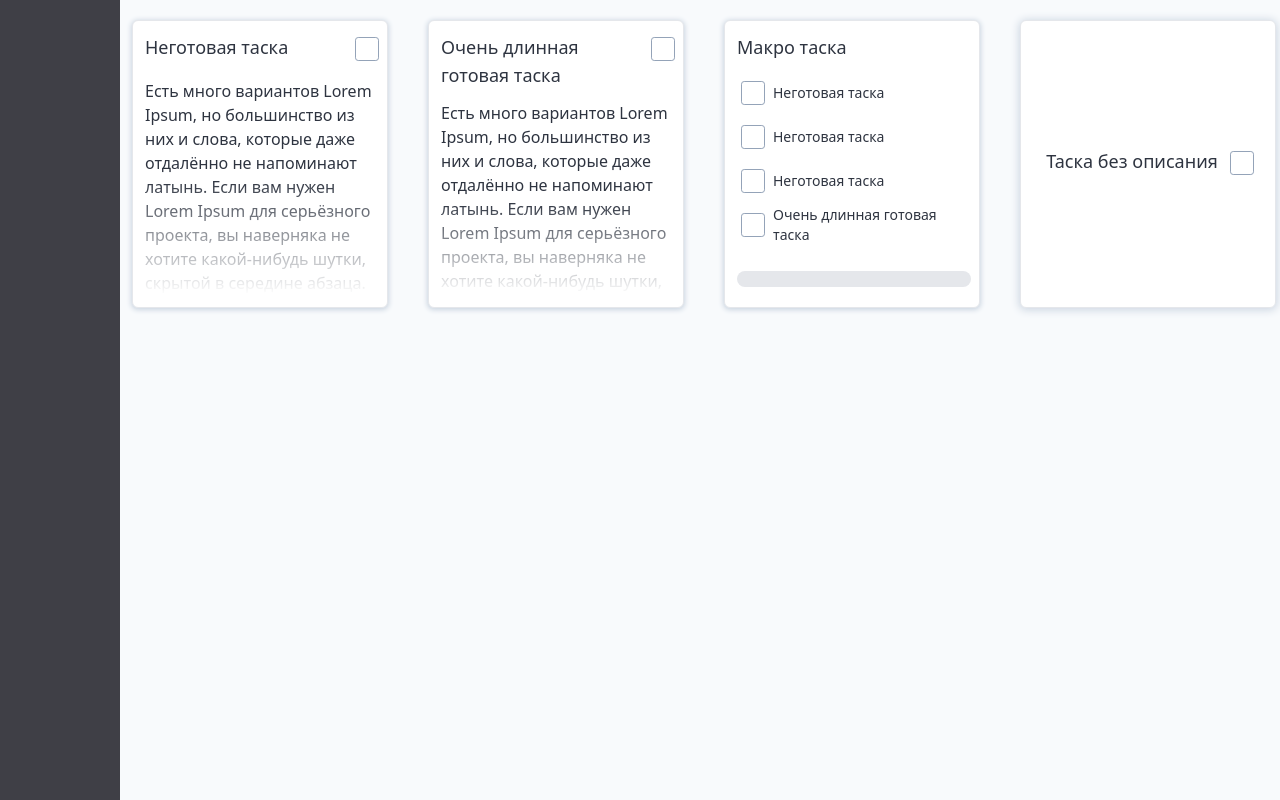
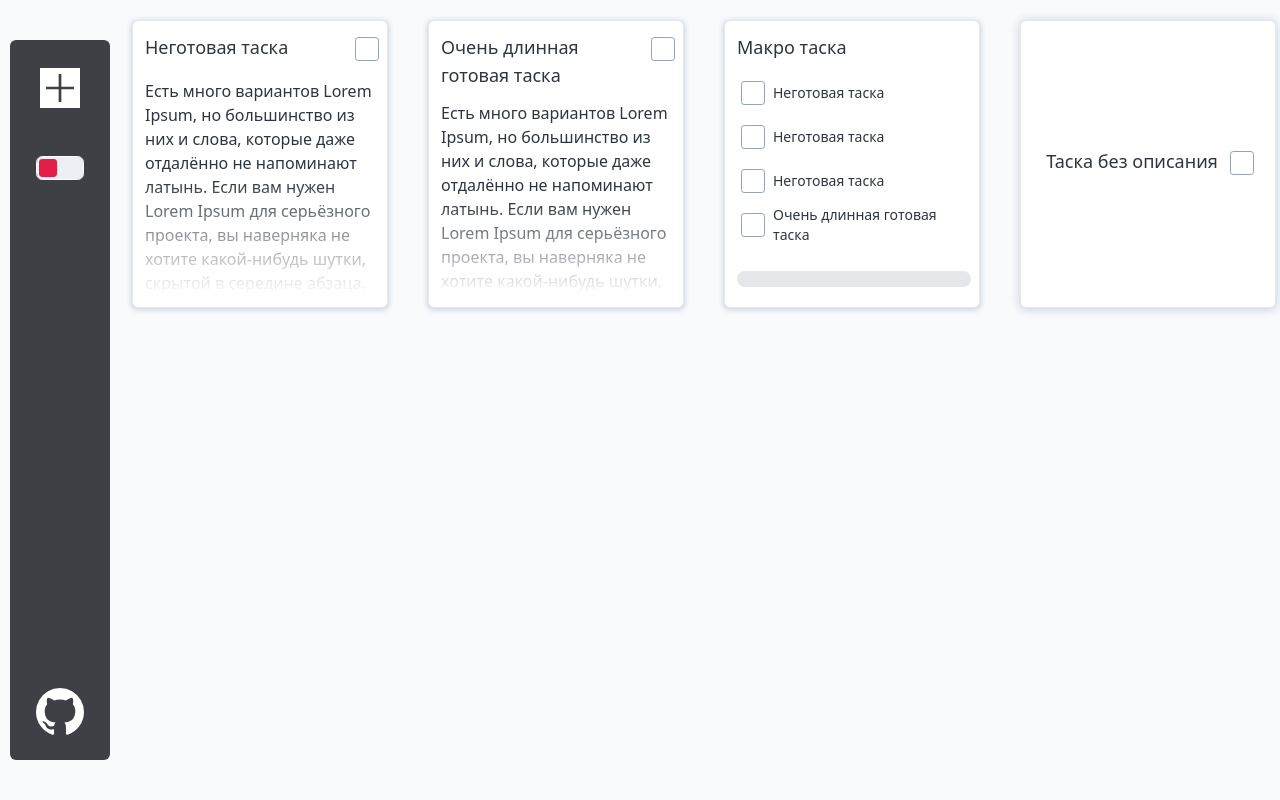
Before and after one commit to al-revenko/vtasks, a Vue app: page / in a window 1280 px wide. Built offline with nearby package versions, Linux system fonts and the light colour scheme.

Commit message:
Сделал новый компонент MenuBar

```diff
--- a/src/components/MenuBar.vue
+++ b/src/components/MenuBar.vue
@@ -1,12 +1,31 @@
 <template>
-  <div data-id="MenuBar" :class="'bg-zinc-700 w-full lg:h-screen'" >
+  <div
+    data-id="MenuBar"
+    :class="'w-10/12 lg:h-[90dvh] justify-self-center sticky top-[5%] box-border bg-zinc-700 rounded-md'"
+  >
+    <div :class="'h-full flex flex-col items-center justify-between pb-5 pt-7 px-2'">
+      <div :class="'flex flex-col items-center gap-12'">
+        <AddBtn :class="'w-10 h-10'" @click="emit('taskAdd', $event)" />
+        <ToggleInput
+          :state-color="true"
+          :triple="true"
+          @change="emit('modeChange')"
+          v-model="modeModel"
+        />
+      </div>
+      <RepoLink />
+    </div>
   </div>
 </template>
 
 <script setup lang="ts">
+import RepoLink from '@/components/ui/RepoLink.vue'
+import AddBtn from '@/components/ui/AddBtn.vue'
+import ToggleInput from '@/components/ui/ToggleInput.vue'
 
+const emit = defineEmits(['taskAdd', 'modeChange'])
+
+const modeModel = defineModel<boolean | null>('mode')
 </script>
 
-<style scoped>
-
-</style>
+<style scoped></style>
```
